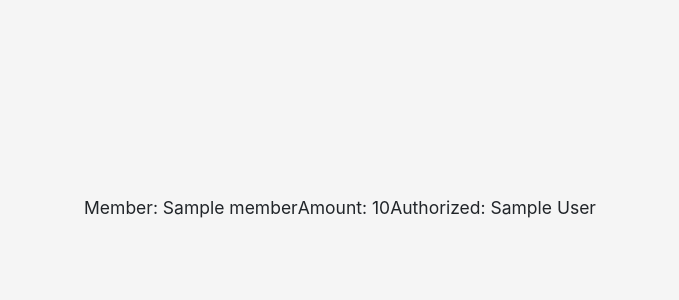
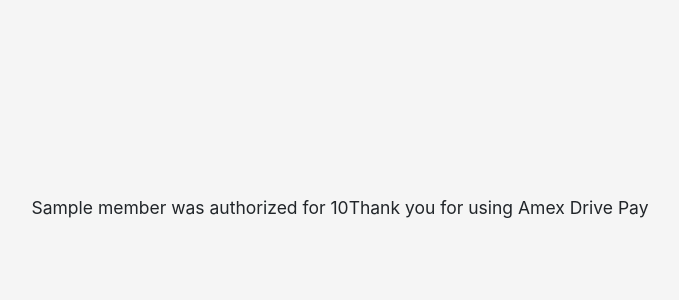
Before and after one commit to ritzler/drivepay, a Flask app: template templates/auth_submit.html in a window 1280 px wide. Shown: the part 198-498 px from the top of the page, without its empty margins (300-979 px from the left). Run offline with Flask 2, Linux system fonts and the light colour scheme; the template is opened without the code that fills it: most values are stand-ins (such as "Sample title", 1, 10 or a date in 2020); some libraries are stand-ins or nearby versions.

Commit message:
changed content for submit template

```diff
--- a/app.py
+++ b/app.py
@@ -57,17 +57,18 @@
     secret = request.form['secret']
     image = request.files['imageFile']
     amount = request.form['amount']
+    filename = secure_filename(image.filename)
+    filepath = os.path.join(app.config['UPLOAD_FOLDER'], filename)
     try:
-        filename = secure_filename(image.filename)
-        filepath = os.path.join(app.config['UPLOAD_FOLDER'], filename)
         auth = dw_auth(filepath, amount, secret)
-        data = json.loads(auth.text)
-        member = data['cm']
-        amount = data['amount']
-        authorized = data['match']
+        if auth:
+            data = json.loads(auth.text)
+            member = data['cm']
+            amount = data['amount']
+            authorized = data['match']
     except Exception as e:
         return render_template('error.html', error = e)
-    return render_template('auth_submit.html', member = member, authorized = authorized, amount = amount)
+    return render_template('auth_submit.html', member = member, amount = amount)
 
 @app.route('/process', methods=['POST'])
 def process():
--- a/templates/auth_submit.html
+++ b/templates/auth_submit.html
@@ -7,9 +7,8 @@
 {% block content %}
         {{ super() }}
 <body class="text-center">
-<h1 class="h3 mb-3 font-weight-normal">Member: {{ member }}</h1><br/>
-<h1 class="h3 mb-3 font-weight-normal">Amount: {{ amount }}</h1><br/>
-<h1 class="h3 mb-3 font-weight-normal">Authorized: {{ authorized }}</h1><br/>
+<h1 class="h3 mb-3 font-weight-normal">{{ member }} was authorized for {{ amount }}</h1><br/>
+<h1 class="h3 mb-3 font-weight-normal">Thank you for using Amex Drive Pay</h1><br/>
 
 </body>
 {%  endblock %}
```
